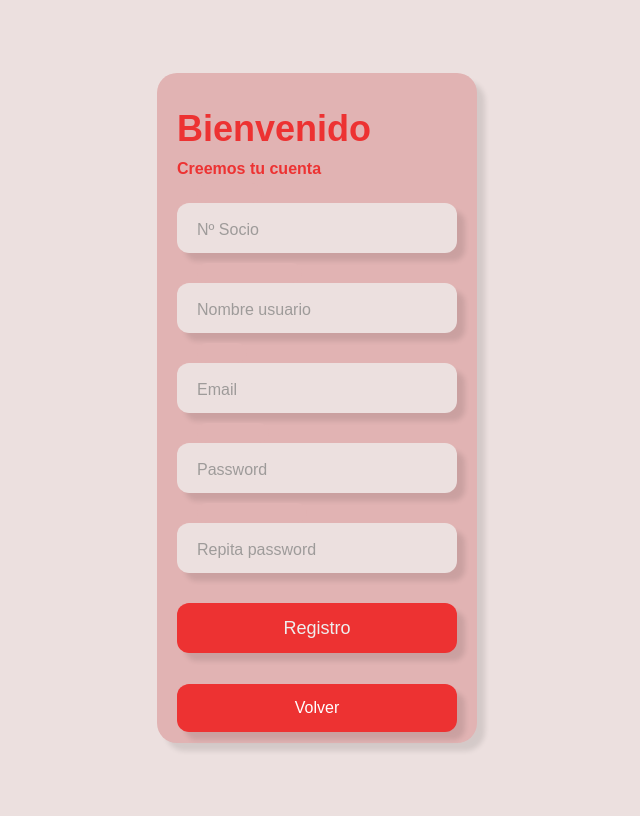
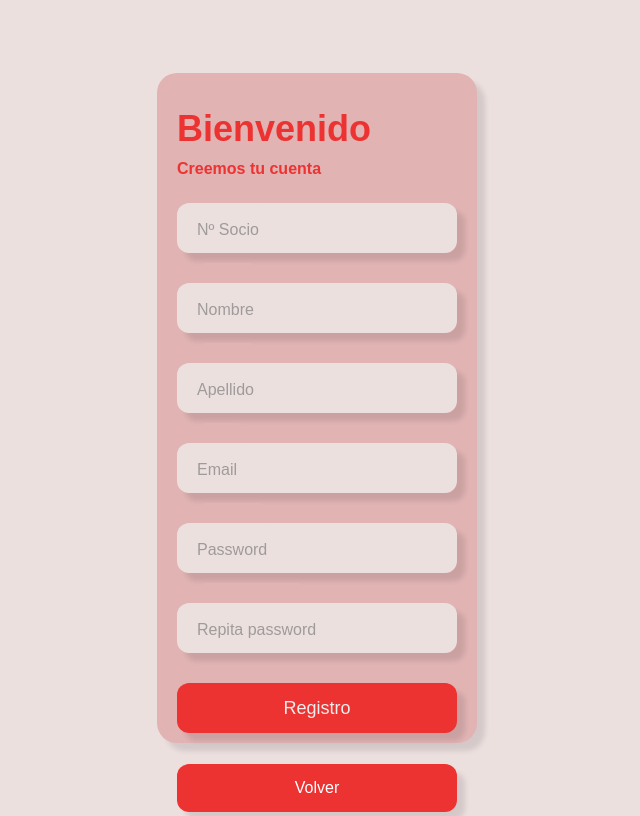
Before and after one commit to maximax02/APFA_git, a Flask app: page /apfa/register in a window 1280 px wide. Shown: the whole page, without its empty margins (323-963 px from the left). Run offline with Flask 3, Linux system fonts and the light colour scheme.

Commit message:
- Se agrega apellido a los datos del usuario.

```diff
--- a/app/auth/forms/register.py
+++ b/app/auth/forms/register.py
@@ -4,7 +4,8 @@ from wtforms.validators import DataRequired, ValidationError, Email, EqualTo
 
 class RegisterForm(FlaskForm):
     num_socio = StringField('Numero de socio', validators=[DataRequired()], render_kw={'class':'input', 'placeholder':' '})
-    nombre_usuario = StringField('Nombre de usuario', validators=[DataRequired()], render_kw={'class':'input', 'placeholder':' '})
+    nombre = StringField('Nombre', validators=[DataRequired()], render_kw={'class': 'input', 'placeholder': ' '})
+    apellido = StringField('Apellido', validators=[DataRequired()], render_kw={'class': 'input', 'placeholder': ' '})
     email = StringField('Email', validators=[DataRequired(), Email()], render_kw={'class':'input', 'placeholder':' '})
     password = PasswordField('Contraseña', validators=[DataRequired()], render_kw={'class':'input', 'placeholder':' '})
     password2 = PasswordField('Repita contraseña', validators=[DataRequired(), EqualTo('password', 'Las contraseñas no coinciden')], render_kw={'class':'input', 'placeholder':' '})
--- a/app/auth/models.py
+++ b/app/auth/models.py
@@ -8,6 +8,7 @@ class User(db.Model, UserMixin):
 
     id = db.Column(db.Integer, primary_key=True)
     nombre = db.Column(db.String(80), nullable=False)
+    apellido = db.Column(db.String(80), nullable=False)
     email = db.Column(db.String(256), nullable=False, unique=True)
     password = db.Column(db.String(128), nullable=False)
     habilitado = db.Column(db.Boolean, default=False)
--- a/app/auth/routes.py
+++ b/app/auth/routes.py
@@ -35,9 +35,11 @@ def register():
     error = None
     if form.validate_on_submit():
         num_socio = form.num_socio.data
-        nombre_usuario = form.nombre_usuario.data
+        nombre = form.nombre.data
+        apellido = form.apellido.data
         email = form.email.data
         password = form.password.data
+
         # Compruebo que no hay ya un usuario con ese email y que ya no esté registrado
         usuario = User.get_by_email(email)
         usuario2 = User.get_by_num_socio(num_socio)
@@ -50,7 +52,7 @@ def register():
                 flash('Socio no encontrado')
             else:
                 # Creo el usuario y lo guardo
-                usuario = User(nombre=nombre_usuario, email=email, numero_socio=num_socio)
+                usuario = User(nombre=nombre, apellido=apellido, email=email, numero_socio=num_socio)
                 usuario.set_password(password)
                 usuario.save()
 
--- a/app/auth/templates/register.html
+++ b/app/auth/templates/register.html
@@ -18,9 +18,14 @@
             <label for="num_socio" class="placeholder">Nº Socio</label>
         </div>
         <div class="input-container ic2">
-            {{ form.nombre_usuario }}
-            <div class="cut" style="width:105px"></div>
-            <label for="nombre_usuario" class="placeholder">Nombre usuario</label>
+            {{ form.nombre }}
+            <div class="cut" style="width:62px"></div>
+            <label for="nombre" class="placeholder">Nombre</label>
+        </div>
+        <div class="input-container ic2">
+            {{ form.apellido }}
+            <div class="cut" style="width:62px"></div>
+            <label for="apellido" class="placeholder">Apellido</label>
         </div>
         <div class="input-container ic2">
             {{ form.email }}
@@ -46,59 +51,4 @@
 
 
 </div>
-
-
-
-
-<!--
-<div>
-    <form action="" method="post" novalidate>
-        {{ form.hidden_tag() }}
-        <div>
-            {{ form.num_socio.label }}
-            {{ form.num_socio(size=64) }}<br>
-            {% for error in form.num_socio.errors %}
-            <span style="color: red;">{{ error }}</span>
-            {% endfor %}
-        </div>
-        <div>
-            {{ form.nombre_usuario.label }}
-            {{ form.nombre_usuario(size=64) }}<br>
-            {% for error in form.nombre_usuario.errors %}
-            <span style="color: red;">{{ error }}</span>
-            {% endfor %}
-        </div>
-        <div>
-            {{ form.email.label }}
-            {{ form.email }}<br>
-            {% for error in form.email.errors %}
-            <span style="color: red;">{{ error }}</span>
-            {% endfor %}
-        </div>
-        <div>
-            {{ form.password.label }}
-            {{ form.password }}<br>
-            {% for error in form.password.errors %}
-            <span style="color: red;">{{ error }}</span>
-            {% endfor %}
-        </div>
-        <div>
-            {{ form.password2.label }}
-            {{ form.password2 }}<br>
-            {% for error in form.password2.errors %}
-            <span style="color: red;">{{ error }}</span>
-            {% endfor %}
-        </div>
-
-        <div>
-            {{ form.submit() }}
-        </div>
-    </form>
-    <div>
-    <br>
-        <a href = "{{ url_for('public.index') }}" >Volver</a>
-    </div>
-</div>
-
--->
 {% endblock %}
--- a/app/public/routes.py
+++ b/app/public/routes.py
@@ -42,12 +42,12 @@ def votar():
 @login_required
 def voto_realizado(id_lista):
     if current_user.ya_voto:
-        flash('Ya votaste, no te hagas el loco')
+        flash('Solo se permite un voto por persona')
         return redirect(url_for('public.micuenta'))
     lista = Lista.query.get(id_lista)
     print(f'VOTANDO A: {lista.num_lista}')
     lista.sumar_voto()
-    # current_user.confirmar_voto()
+    current_user.confirmar_voto()
     flash('Voto realizado')
     return redirect(url_for('public.micuenta'))
 
--- a/carga_datos.py
+++ b/carga_datos.py
@@ -28,12 +28,12 @@ with app.app_context():
     print(nros_socio)
 
     # Cargo un usuario
-    user1 = User(nombre="Maxi", email="coso@coso.com", numero_socio="614", habilitado=True)
+    user1 = User(nombre="Maxi", apellido="Piñeyro", email="coso@coso.com", numero_socio="614", habilitado=True)
     user1.set_password("123")
     db.session.add(user1)
 
     # Create 'admin@example.com' user with 'Admin' and 'Agent' roles
-    user = User(nombre="Admin", email="admin@example.com", is_admin=True, habilitado=True)
+    user = User(nombre="Admin", apellido="admin", email="admin@example.com", is_admin=True, habilitado=True)
     user.set_password("blabla")
     user.roles.append(Role(name='Admin'))
     user.roles.append(Role(name='Agent'))
```
Also changed, not shown: app/apfa.db, 1 other file.
